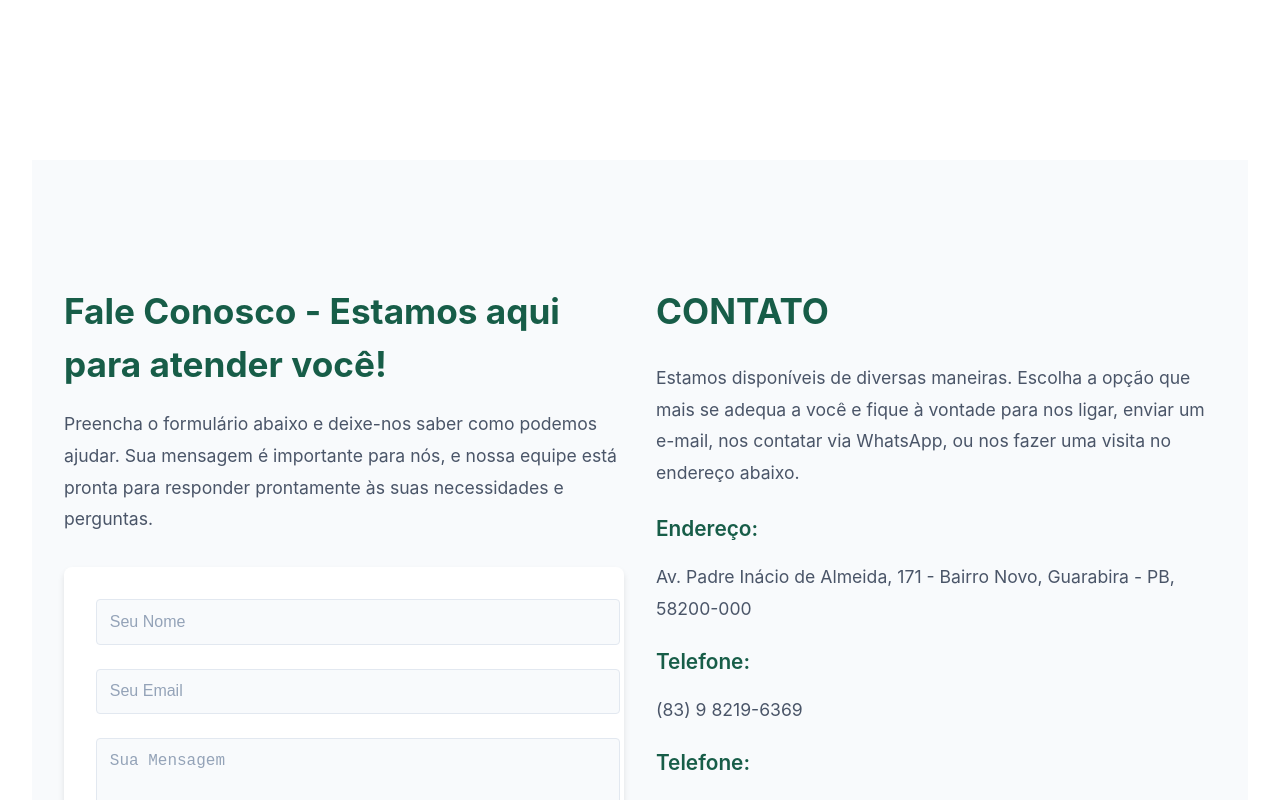
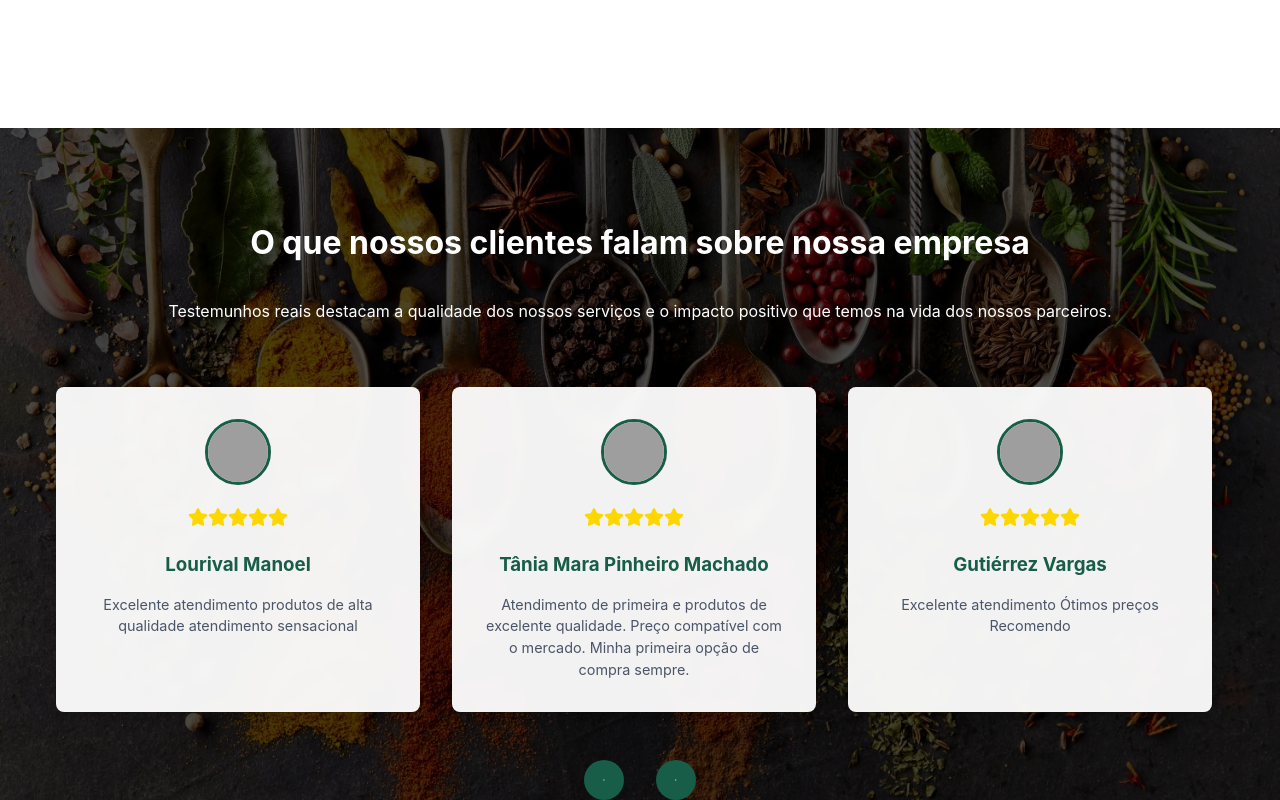
Before and after one commit to LuisHenriqueADP/Matias-temperos, a React (Vite) app: page / in a window 1280 px wide. Shown: the part 1520-2320 px from the top of the page. Built offline with nearby package versions, Linux system fonts and the light colour scheme; grey boxes are pictures that could not be loaded.

Commit message:
feat(testimonials): adiciona carrossel de comentarios

```diff
--- /dev/null
+++ b/src/components/Testimonials/Testimonials.jsx
@@ -0,0 +1,117 @@
+import { useState } from 'react';
+import { TestimonialsContainer, TestimonialsContent, TestimonialSlider, TestimonialCard, SliderButton, NavigationButtons } from './styles';
+import { FaStar, FaChevronLeft, FaChevronRight } from 'react-icons/fa';
+
+const testimonials = [
+  {
+    id: 1,
+    name: "Lourival Manoel",
+    image: "/images/avatar1.jpg",
+    text: "Excelente atendimento produtos de alta qualidade atendimento sensacional"
+  },
+  {
+    id: 2,
+    name: "Tânia Mara Pinheiro Machado",
+    image: "/images/avatar2.jpg",
+    text: "Atendimento de primeira e produtos de excelente qualidade. Preço compatível com o mercado. Minha primeira opção de compra sempre."
+  },
+  {
+    id: 3,
+    name: "Gutiérrez Vargas",
+    image: "/images/avatar3.jpg",
+    text: "Excelente atendimento Ótimos preços Recomendo"
+  },
+  {
+    id: 4,
+    name: "Maria Silva",
+    image: "/images/avatar4.jpg",
+    text: "Produtos frescos e de alta qualidade. O atendimento é sempre muito profissional e atencioso. Recomendo fortemente!"
+  },
+  {
+    id: 5,
+    name: "João Santos",
+    image: "/images/avatar5.jpg",
+    text: "Encontrei todos os temperos que precisava para meu restaurante. Preços justos e entrega sempre no prazo."
+  },
+  {
+    id: 6,
+    name: "Ana Costa",
+    image: "/images/avatar6.jpg",
+    text: "Empresa séria e comprometida com a qualidade. Os produtos são sempre frescos e o atendimento é excepcional."
+  },
+  {
+    id: 7,
+    name: "Pedro Oliveira",
+    image: "/images/avatar7.jpg",
+    text: "Melhor fornecedor de temperos da região. Qualidade incomparável e preços competitivos."
+  },
+  {
+    id: 8,
+    name: "Carla Rodrigues",
+    image: "/images/avatar8.jpg",
+    text: "Ótima variedade de produtos e atendimento sempre cordial. Nunca tive problemas com entregas."
+  }
+];
+
+function Testimonials() {
+  const [currentIndex, setCurrentIndex] = useState(0);
+
+  const nextSlide = () => {
+    setCurrentIndex((prevIndex) =>
+      prevIndex === testimonials.length - 1 ? 0 : prevIndex + 1
+    );
+  };
+
+  const prevSlide = () => {
+    setCurrentIndex((prevIndex) =>
+      prevIndex === 0 ? testimonials.length - 1 : prevIndex - 1
+    );
+  };
+
+  return (
+    <TestimonialsContainer>
+      <TestimonialsContent>
+        <h2>O que nossos clientes falam sobre nossa empresa</h2>
+        <p>Testemunhos reais destacam a qualidade dos nossos serviços e o impacto positivo que temos na vida dos nossos parceiros.</p>
+
+        <TestimonialSlider>
+          {testimonials.map((testimonial) => (
+            <TestimonialCard
+              key={testimonial.id}
+              style={{
+                transform: `translateX(-${currentIndex * 100}%)`,
+                transition: 'transform 0.5s ease-in-out'
+              }}
+            >
+              <img
+                src={testimonial.image}
+                alt={testimonial.name}
+                onError={(e) => {
+                  e.target.src = `https://ui-avatars.com/api/?name=${testimonial.name}&background=175d48&color=fff`
+                }}
+              />
+              <div className="stars">
+                {[...Array(5)].map((_, i) => (
+                  <FaStar key={i} size={20} />
+                ))}
+              </div>
+              <h3>{testimonial.name}</h3>
+              <p>{testimonial.text}</p>
+            </TestimonialCard>
+          ))}
+        </TestimonialSlider>
+
+        <NavigationButtons>
+          <SliderButton type="button" onClick={prevSlide}>
+            <FaChevronLeft style={{ fontSize: '24px' }} />
+          </SliderButton>
+          <SliderButton type="button" onClick={nextSlide}>
+            <FaChevronRight style={{ fontSize: '24px' }} />
+          </SliderButton>
+        </NavigationButtons>
+      </TestimonialsContent>
+    </TestimonialsContainer>
+  );
+}
+
+export default Testimonials;
--- /dev/null
+++ b/src/components/Testimonials/styles.js
@@ -0,0 +1,117 @@
+import styled from 'styled-components';
+
+export const TestimonialsContainer = styled.section`
+  padding: 4rem 2rem;
+  background-image: url('/images/temperos-de-cozinha.jpeg');
+  background-size: cover;
+  background-position: center;
+  background-attachment: fixed;
+  position: relative;
+
+  &::before {
+    content: '';
+    position: absolute;
+    top: 0;
+    left: 0;
+    right: 0;
+    bottom: 0;
+    background: rgba(0, 0, 0, 0.7);
+  }
+`
+
+export const TestimonialsContent = styled.div`
+  max-width: 1200px;
+  margin: 0 auto;
+  text-align: center;
+  position: relative;
+  z-index: 1;
+
+  h2 {
+    color: #ffffff;
+    margin-bottom: 2rem;
+    font-size: 2rem;
+  }
+
+  p {
+    color: #ffffff;
+    margin-bottom: 3rem;
+  }
+`
+
+export const TestimonialSlider = styled.div`
+  display: flex;
+  gap: 2rem;
+  overflow-x: hidden;
+  position: relative;
+  padding: 1rem;
+  margin-bottom: 2rem;
+`
+
+export const NavigationButtons = styled.div`
+  display: flex;
+  justify-content: center;
+  gap: 2rem;
+  margin-top: 2rem;
+  z-index: 2;
+  position: relative;
+`
+
+export const SliderButton = styled.button`
+  background: #175d48;
+  color: white;
+  border: none;
+  width: 40px;
+  height: 40px;
+  border-radius: 50%;
+  cursor: pointer;
+  display: flex;
+  align-items: center;
+  justify-content: center;
+  transition: all 0.3s ease;
+
+  &:hover {
+    background: #1a6b55;
+    transform: scale(1.1);
+  }
+
+  svg {
+    width: 24px;
+    height: 24px;
+    color: white;
+    fill: currentColor;
+  }
+`
+
+export const TestimonialCard = styled.div`
+  background: rgba(255, 255, 255, 0.95);
+  padding: 2rem;
+  border-radius: 8px;
+  box-shadow: 0 4px 6px rgba(0, 0, 0, 0.1);
+  min-width: 300px;
+  flex: 1;
+  backdrop-filter: blur(5px);
+
+  img {
+    width: 60px;
+    height: 60px;
+    border-radius: 50%;
+    margin-bottom: 1rem;
+    border: 3px solid #175d48;
+  }
+
+  .stars {
+    color: #ffd700;
+    margin-bottom: 1rem;
+  }
+
+  h3 {
+    color: #175d48;
+    margin-bottom: 0.5rem;
+  }
+
+  p {
+    color: #4a5568;
+    font-size: 0.9rem;
+    margin-bottom: 0;
+  }
+`
--- a/src/pages/Home/Home.jsx
+++ b/src/pages/Home/Home.jsx
@@ -1,6 +1,7 @@
 import { useState } from 'react'
 import { WhatsAppButton, HeroContainer, Hero, AboutSection, ContactSection, ContactText, ContactForm, Input, TextArea, MapText, MapContainer, ContactContainer } from './styles'
 import Footer from '../../components/Footer'
+import Testimonials from '../../components/Testimonials/Testimonials'
 
 
 function Home() {
@@ -42,6 +43,7 @@ function Home() {
         <h2>Sobre Nós</h2>
         <p>Somos uma empresa dedicada a criar soluções digitais incríveis.</p>
       </AboutSection>
+      <Testimonials />
       <ContactContainer>
         <ContactSection id="contato">
           <div>
```
Also changed, not shown: public/images/temperos-de-cozinha.jpeg (added). Lines whose indentation alone changed are shown as unchanged.
